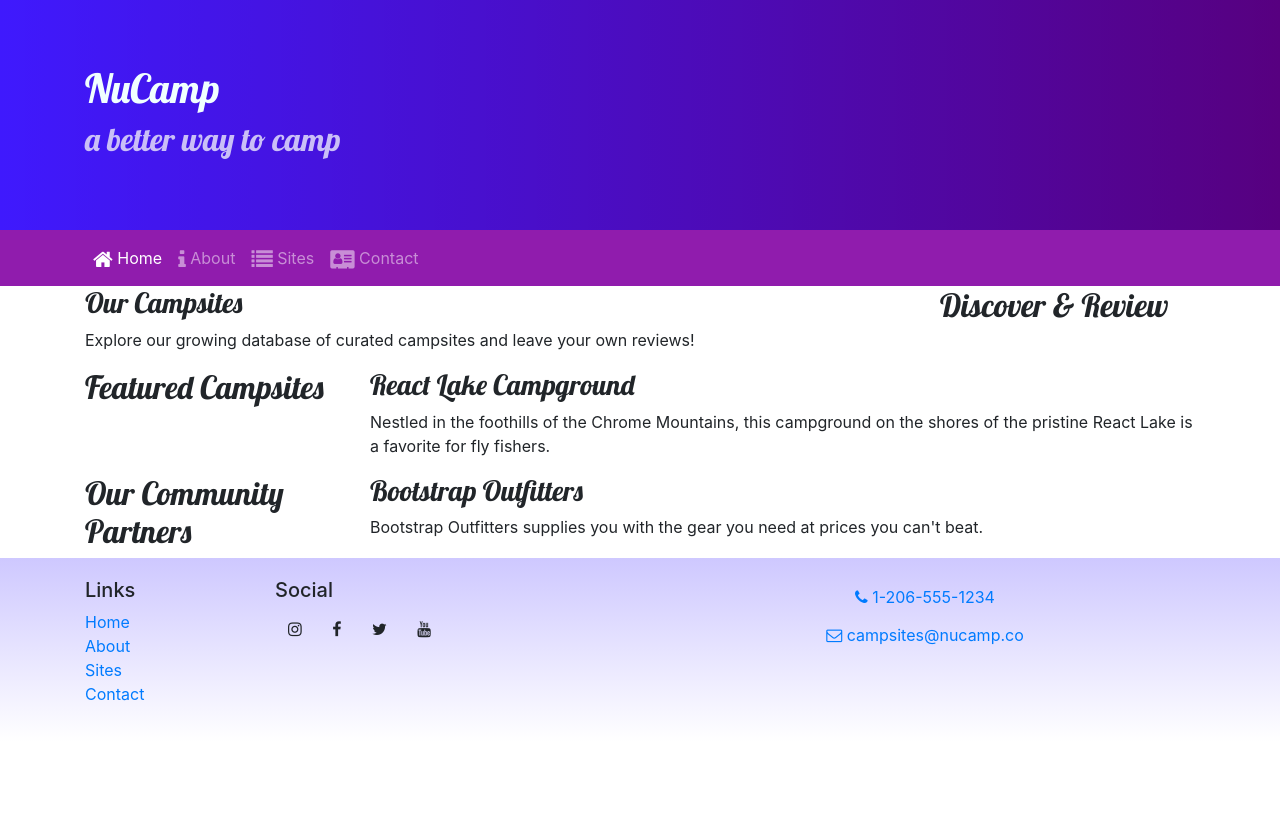
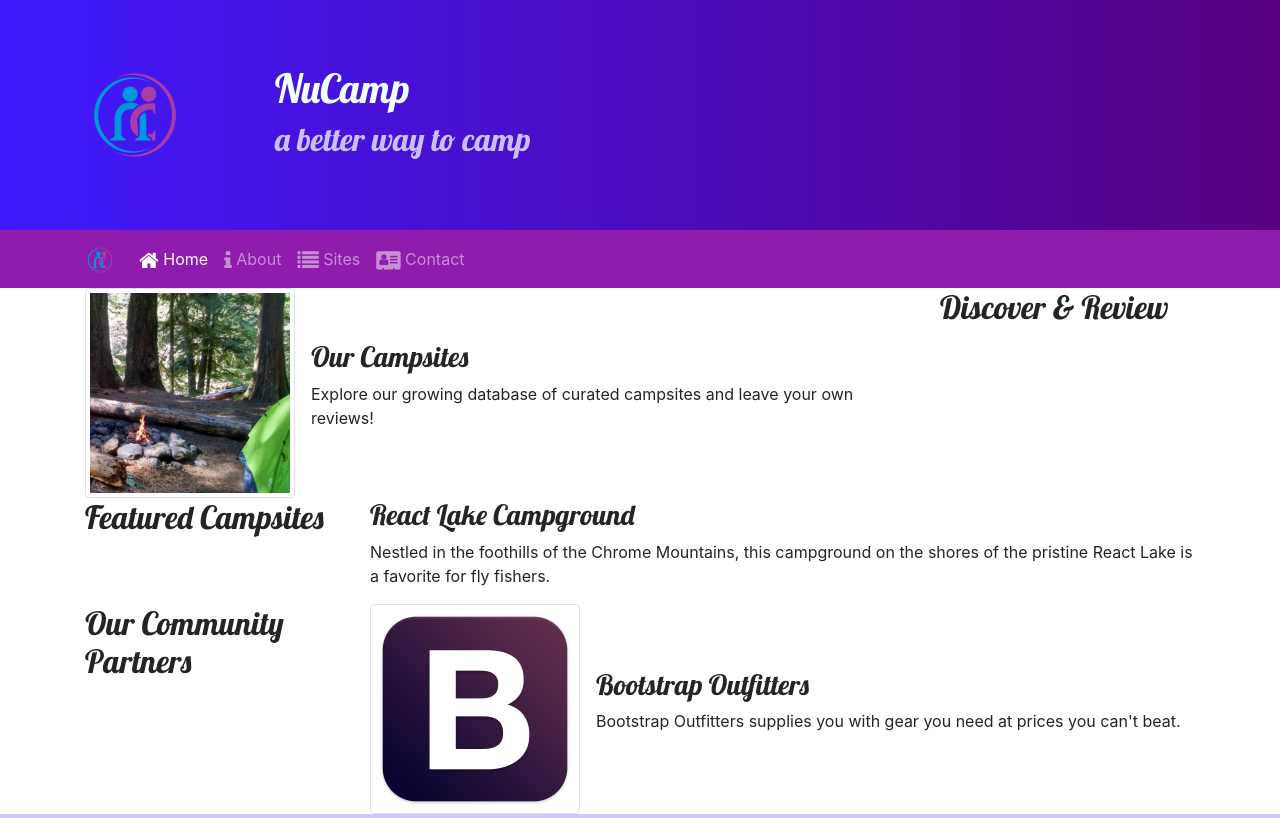
Before and after one commit to LaShell-Young/nucampsite, a website: page index.html in a window 1280 px wide. Shown: the top 818 px of the page. Drawn offline with nearby package versions, Linux system fonts and the light colour scheme.

Commit message:
week 2 add media

```diff
--- a/index.html
+++ b/index.html
@@ -37,6 +37,11 @@
     >
       <div class="container">
         <div class="row">
+          <div class="col-4 col-sm-3 col-md-2 align-self-center">
+            <a href="index.html"
+              ><img src="img/logo.png" class="img-fluid"
+            /></a>
+          </div>
           <div class="col">
             <h1 class="label">NuCamp</h1>
             <h2 class="subLabel">a better way to camp</h2>
@@ -46,6 +51,9 @@
     </header>
     <nav class="navbar navbar-expand-sm navbar-dark sticky-top">
       <div class="container">
+        <a class="navbar-brand" href="index.html"
+          ><img src="img/logo.png" height="30" width="30"
+        /></a>
         <button
           class="navbar-toggler ml-auto"
           type="button"
@@ -87,11 +95,20 @@
           <h2>Discover & Review</h2>
         </div>
         <div class="col">
+          <div class="media">
+            <img
+              class="d-flex mr-3 img-thumbnail"
+              src="img/breadcrumb-trail-thumb.jpg"
+              alt="Breadcrumb Trail"
+            />
+            <div class="media-body align-self-center">
               <h3>Our Campsites</h3>
               <p class="d-none d-sm-block">
-            Explore our growing database of curated campsites and leave your own
-            reviews!
+                Explore our growing database of curated campsites and leave your
+                own reviews!
               </p>
+            </div>
+          </div>
         </div>
       </div>
 
@@ -113,11 +130,20 @@
           <h2>Our Community Partners</h2>
         </div>
         <div class="col">
+          <div class="media">
+            <img
+              class="d-flex mr-3 img-thumbnail"
+              src="img/bootstrap-thumb.png"
+              alt="Bootstrap Outfitters"
+            />
+            <div class="media-body align-self-center">
               <h3>Bootstrap Outfitters</h3>
               <p class="d-none d-sm-block">
-            Bootstrap Outfitters supplies you with the gear you need at prices
+                Bootstrap Outfitters supplies you with gear you need at prices
                 you can't beat.
               </p>
+            </div>
+          </div>
         </div>
       </div>
     </div>
```
Also changed, not shown: aboutus.html (+8 -0 lines), contactus.html (+9 -1 lines), img/bootstrap-thumb.png (added), img/breadcrumb-trail-thumb.jpg (added), img/breadcrumb-trail.jpg (added), img/chrome-river-thumb.jpg (added), img/chrome-river.jpg (added), img/logo.png (added), img/react-lake-thumb.jpg (added), img/react-lake.jpg (added), 1 other file. Lines whose indentation alone changed are shown as unchanged.
